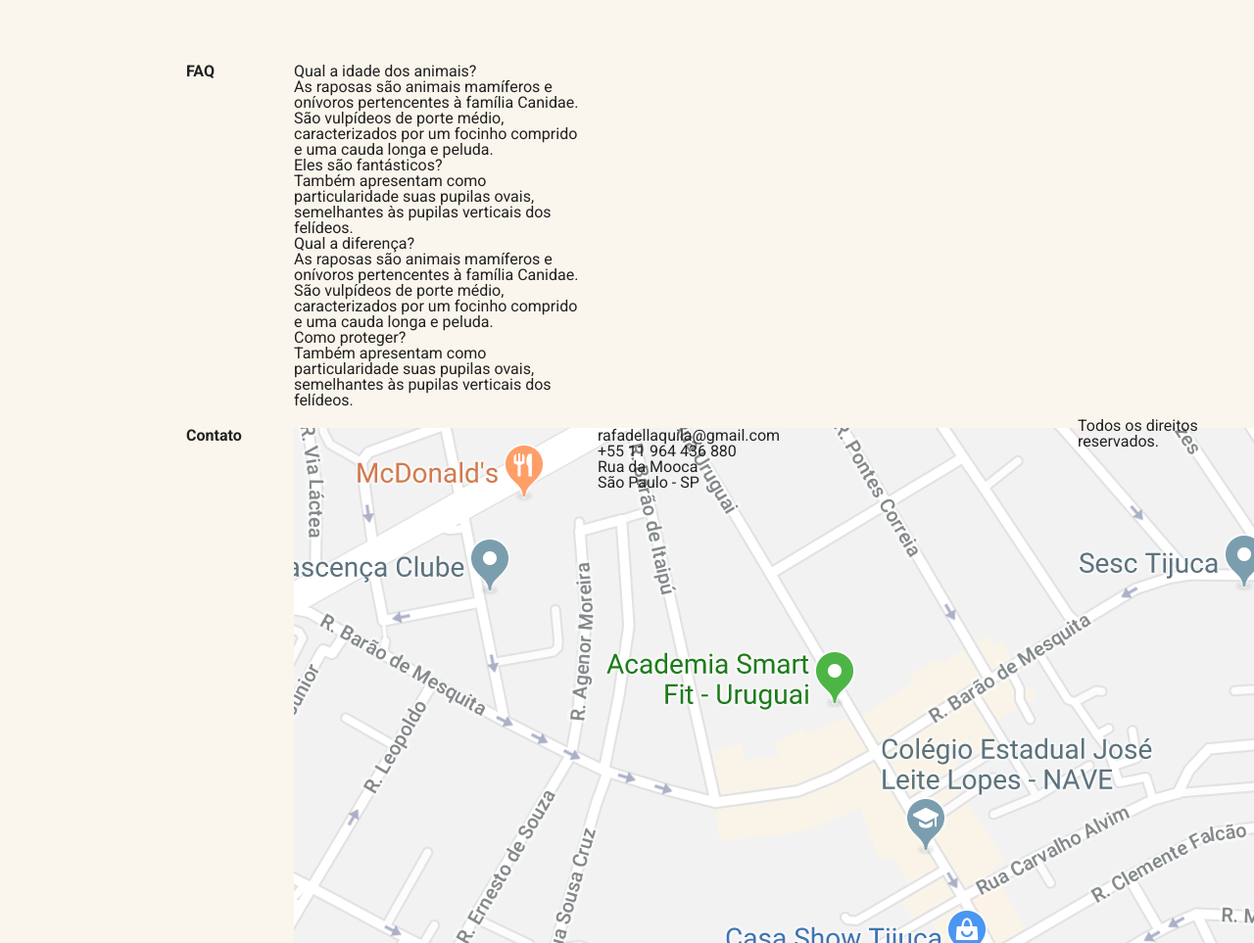
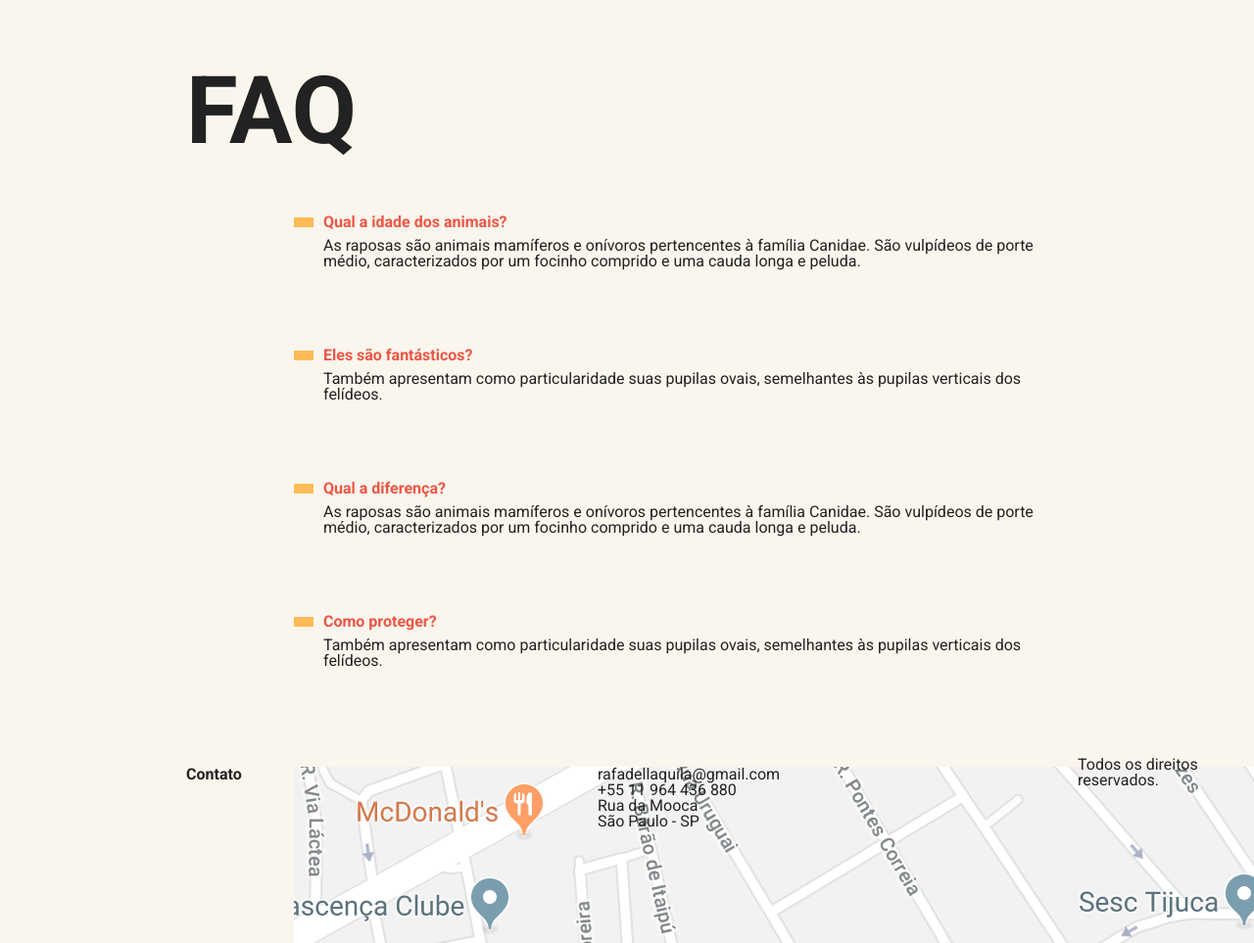
Before and after one commit to rafaeldellaquila/fantastic-animals-site, a plain HTML site: page index.html in a window 1280 px wide. Shown: the part 2316-3279 px from the top of the page at 98% size. Drawn offline with Linux system fonts and the light colour scheme.

Commit message:
:lipstick: create faq styles

```diff
--- /dev/null
+++ b/css/faqSection.css
@@ -0,0 +1,32 @@
+.faqSection > .title {
+  font-size: 6rem;
+  line-height: 1;
+  font-weight: bold;
+  text-transform: uppercase;
+  margin-bottom: 1rem;
+  grid-column: 1 / 4;
+}
+.faqSection > .questions {
+  grid-column: 2 / 4;
+}
+
+.faqSection > .questions > .query {
+  font-weight: bold;
+  margin-top: 2rem;
+  margin-bottom: 0.5rem;
+  color: #e54;
+}
+
+.faqSection > .questions > .query::before {
+  content: "";
+  display: inline-block;
+  width: 20px;
+  height: 10px;
+  margin-right: 10px;
+  background: #fb5;
+}
+
+.faqSection > .questions > .reply {
+  margin-bottom: 5rem;
+  margin-left: 30px;
+}
--- a/index.html
+++ b/index.html
@@ -11,6 +11,7 @@
     <link rel="stylesheet" href="css/style.css" />
     <link rel="stylesheet" href="css/headerMenu.css" />
     <link rel="stylesheet" href="css/animalSection.css">
+    <link rel="stylesheet" href="css/faqSection.css">
     <link
       rel="shortcut icon"
       href="https://img.icons8.com/fluent/48/000000/hedgehog.png"
```
